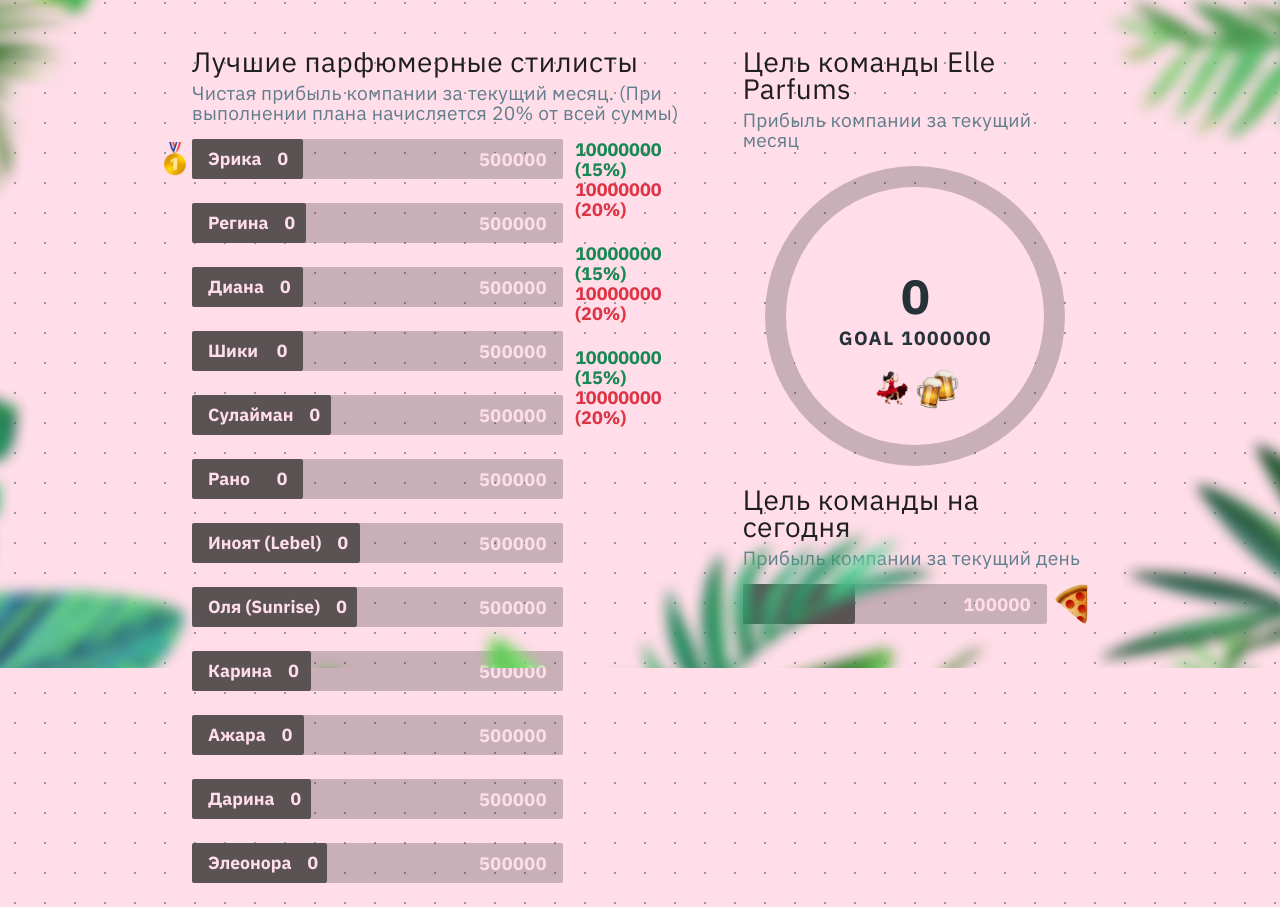
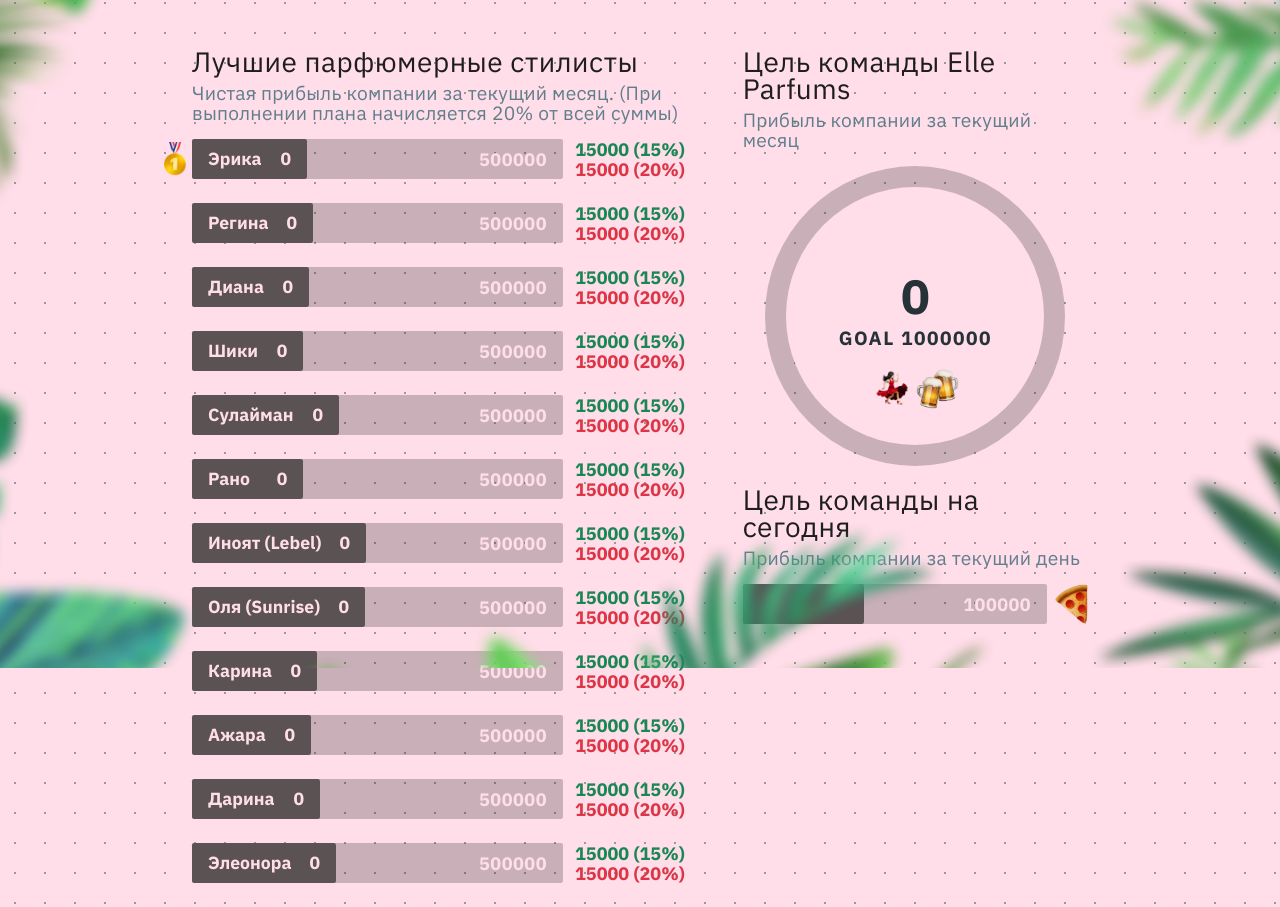
Before and after one commit to LeraPolovinkina/ElleParfums, a Django app: page / in a window 1280 px wide. Shown: the part 132-1039 px from the top of the page. Run offline with Django 4.2, Linux system fonts and the light colour scheme; data comes from the database, SQL or seed files in the repository; both versions use the stored data as it was after the commit; data that the repository does not hold is empty; some libraries are stand-ins or nearby versions.

Commit message:
15 и 20 процентов редактирование музыки

```diff
--- a/blog/models.py
+++ b/blog/models.py
@@ -18,5 +18,8 @@
     date = models.DateField(default=datetime.now())
     use_start_of_month = models.BooleanField(default=True)
     success_color = ColorField(default="#529653")
+    show_users_15_and_20_percent = models.BooleanField(default=True)
+    pizza_sound = models.FileField(upload_to='static/sounds/', default='static/sounds/pizza.mp3')
+    sale_sound = models.FileField(upload_to='static/sounds/', default='static/sounds/sale.mp3')
     class Meta:
         verbose_name_plural = 'Static Values'
--- a/blog/views.py
+++ b/blog/views.py
@@ -5,6 +5,8 @@
 
 from blog import req
 from blog.models import User, StaticValue
+
+
 
 
 def home(request):
@@ -109,7 +111,9 @@
         # # Преобразование QuerySet в список словарей
         employee_data = serializers.serialize('json', employee)
         static_v = {'global_goal': my_variable_value.global_goal, 'employee_goal': my_variable_value.employee_goal,
-                    'today_goal': my_variable_value.today_goal, 'success_color': my_variable_value.success_color}
+                    'today_goal': my_variable_value.today_goal, 'success_color': my_variable_value.success_color,
+                    'show_users_15_and_20_percent': my_variable_value.show_users_15_and_20_percent,
+                    'pizza_sound': my_variable_value.pizza_sound.name, 'sale_sound': my_variable_value.sale_sound.name}
 
         # Логика обработки AJAX-запроса и формирования данных для отправки клиенту
         data = {'users': employee_data,
--- a/lera_2/settings.py
+++ b/lera_2/settings.py
@@ -38,7 +38,8 @@
     'django.contrib.messages',
     'django.contrib.staticfiles',
     'blog',
-    'colorfield'
+    'colorfield',
+    'mathfilters'
 ]
 
 MIDDLEWARE = [
--- a/static/js/script.js
+++ b/static/js/script.js
@@ -110,7 +110,24 @@
 
                 // Вставляем созданный HTML-код в нужное место на странице
                 $('#user-list').append(userHtml);
+
+
             });
+            if (variable['show_users_15_and_20_percent']) {
+                $(".premium-percent").empty();
+                console.log("gg")
+                $.each(users_s, function (index, user) {
+                    var percentHtml = '<div class="premium-percent-block">' +
+                        '<div class="text text-success">' + parseInt(user['fields']['profit'] / 100 * 15 + 15000) +
+                        '<span>(15%)</span>' +
+                        '</div>' +
+                        '<div class="text text-danger">' + parseInt(user['fields']['profit'] / 100 * 20 + 15000) +
+                        '<span>(20%)</span>' +
+                        '</div>' +
+                        '</div>'
+                    $('.premium-percent').append(percentHtml);
+                });
+            }
 
 
             // Получаем элемент, который нужно изменить
@@ -118,7 +135,8 @@
             progressBlock.empty()
             // Изменяем содержимое элемента
             progressBlock.append(`
-                <div class="progress-circle ${month['percent'] > 50 ? 'over50' : ''} p${month['percent']} m-0">
+                            <div
+                                class="progress-circle ${month['percent'] > 50 ? 'over50' : ''} p${month['percent']} m-0">
                     <span class="d-flex flex-column justify-content-center">
                         <h1 class="circle-h1">${month['profit']}</h1>
                         <h5 class="circle-sub">GOAL ${variable['global_goal']}</h5>
@@ -141,7 +159,8 @@
             progress_day.empty()
             progress_day.append(`
                             <div class="progress mb-4" data-max="${variable['today_goal']}" style="height: 2.5rem;">
-                    <div class="progress-bar d-flex flex-row justify-content-between px-3" role="progressbar"
+                                <div class="progress-bar d-flex flex-row justify-content-between px-3"
+                                     role="progressbar"
                                      data-cur="${today['profit']}">
                                     <span class="current m-0">${today['profit']}</span>
                                 </div>
@@ -180,8 +199,9 @@
                 pizza_was_or_not = true
                 const end = Date.now() + 10 * 1000;
 
-                const audio = new Audio('static/sounds/pizza.mp3');
-                audio.play().then(r => {});
+                const audio = new Audio(variable['pizza_sound']);
+                audio.play().then(r => {
+                });
                 (function frame() {
                     confetti({
                         particleCount: randomOneZero(),
@@ -225,8 +245,9 @@
                 })();
             }
             if (curValue_day < today['profit']) {
-                const audio = new Audio('static/sounds/sale.mp3');
-                audio.play().then(r => {});
+                const audio = new Audio(variable['sale_sound']);
+                audio.play().then(r => {
+                });
                 const duration = 10 * 1000,
                     animationEnd = Date.now() + duration,
                     defaults = {startVelocity: 30, spread: 360, ticks: 60, zIndex: 0};
--- a/templates/index.html
+++ b/templates/index.html
@@ -1,4 +1,6 @@
 {% load static %}
+{% load mathfilters %}
+
 
 <!DOCTYPE html>
 <html lang="en">
@@ -29,7 +31,8 @@
             <p class="sub_heading">Чистая прибыль компании за текущий месяц. (При выполнении плана начисляется 20%
                 от всей суммы)</p>
             <div class="row">
-                <div id="user-list" class="col-9">
+                <div id="user-list"
+                     class="{% if variable.show_users_15_and_20_percent %}col-9 {% else %}col{% endif %}">
                     <div class="progress mb-4" data-max="{{ first.goal }}" style="height: 2.5rem;">
                         <div class="progress-bar d-flex flex-row justify-content-between px-3" role="progressbar"
                              data-cur="{{ first.profit }}" aria-valuenow="25" aria-valuemin="0" aria-valuemax="100">
@@ -48,32 +51,30 @@
                         </div>
                     {% endfor %}
                 </div>
-                <div class="col-3 premium-percent p-0">
+                {% if variable.show_users_15_and_20_percent %}
+
+                    <div class="col premium-percent p-0">
                         <div class="premium-percent-block">
                             <div class="text text-success">
-                            10000000 <span>(15%)</span>
+                                {{ first.profit|div:100|mul:15|add:15000 }} <span>(15%)</span>
                             </div>
                             <div class="text text-danger">
-                            10000000 <span>(20%)</span>
+                                {{ first.profit|div:100|mul:20|add:15000 }} <span>(20%)</span>
                             </div>
                         </div>
+
+                        {% for user in users %}
                             <div class="premium-percent-block">
                                 <div class="text text-success">
-                            10000000 <span>(15%)</span>
+                                    {{ user.profit|div:100|mul:15|add:15000 }} <span>(15%)</span>
                                 </div>
                                 <div class="text text-danger">
-                            10000000 <span>(20%)</span>
+                                    {{ user.profit|div:100|mul:20|add:15000 }} <span>(20%)</span>
                                 </div>
                             </div>
-                    <div class="premium-percent-block">
-                        <div class="text text-success">
-                            10000000 <span>(15%)</span>
+                        {% endfor %}
                     </div>
-                        <div class="text text-danger">
-                            10000000 <span>(20%)</span>
-                        </div>
-                    </div>
-                </div>
+                {% endif %}
             </div>
             {#				<div class="progress" data-max="100000" style="height: 2rem;">#}
             {#					<div class="progress-bar d-flex flex-row justify-content-between px-3" role="progressbar" data-cur="96000" aria-valuenow="25" aria-valuemin="0" aria-valuemax="100">#}
```
Also changed, not shown: blog/admin.py (+19 -0 lines), db.sqlite3, 2 other files. Lines whose indentation alone changed are shown as unchanged.
